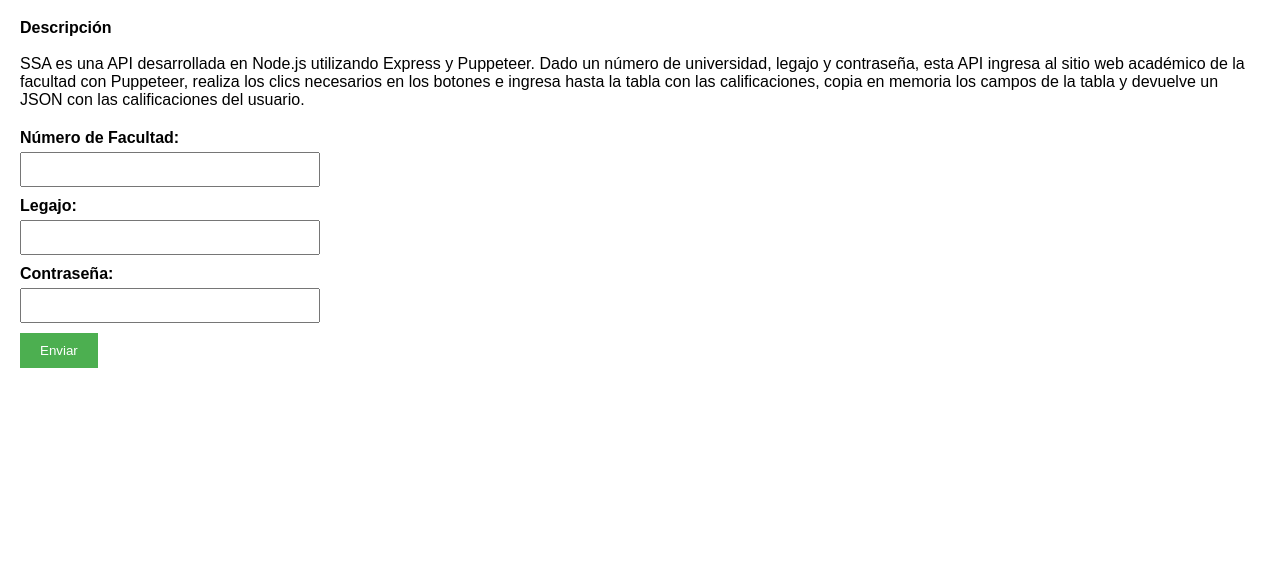
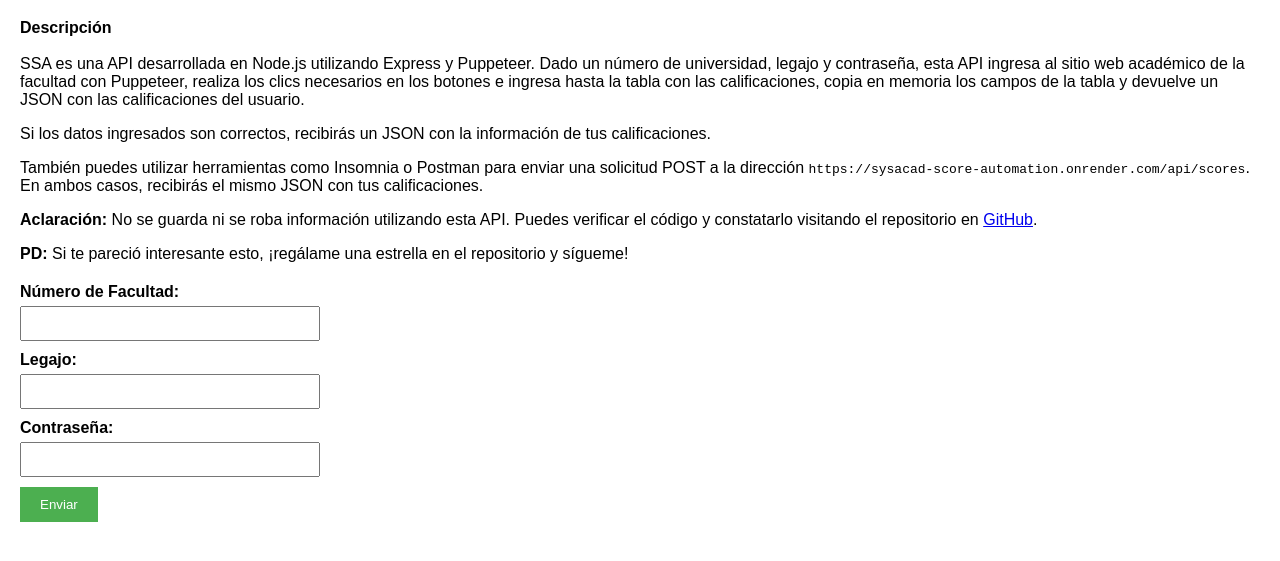
Before and after one commit to BasiliscX/sysacad-score-automation, a website: page public/index.html in a window 1280 px wide. Shown: the part 61-622 px from the top of the page. Drawn offline with Linux system fonts and the light colour scheme.

Commit message:
Added routes to work with Postman or Insomnia, updated the README and the home page.

```diff
--- a/public/index.html
+++ b/public/index.html
@@ -13,6 +13,20 @@
         <br><br>
         SSA es una API desarrollada en Node.js utilizando Express y Puppeteer. Dado un número de universidad, legajo y contraseña, esta API ingresa al sitio web académico de la facultad con Puppeteer, realiza los clics necesarios en los botones e ingresa hasta la tabla con las calificaciones, copia en memoria los campos de la tabla y devuelve un JSON con las calificaciones del usuario.
     </p>
+    <p>
+        Si los datos ingresados son correctos, recibirás un JSON con la información de tus calificaciones.
+    </p>
+    <p>
+        También puedes utilizar herramientas como Insomnia o Postman para enviar una solicitud POST a la dirección
+        <code>https://sysacad-score-automation.onrender.com/api/scores</code>. En ambos casos, recibirás el mismo JSON con tus calificaciones.
+    </p>
+    <p>
+        <strong>Aclaración:</strong> No se guarda ni se roba información utilizando esta API. Puedes verificar el código y constatarlo visitando el repositorio en
+        <a href="https://github.com/BasiliscX/sysacad-score-automation.git" target="_blank">GitHub</a>.
+    </p>
+    <p>
+        <strong>PD:</strong> Si te pareció interesante esto, ¡regálame una estrella en el repositorio y sígueme!
+    </p>
     <form id="formulario" action="/api/scores" method="POST">
         <label for="facultad">Número de Facultad:</label>
         <input type="number" id="facultad" name="facultad" required>
--- a/server.js
+++ b/server.js
@@ -1,5 +1,6 @@
 import express from 'express';
-import { fetchScores } from './src/features/scores/scores.service.js';
+import Routes from './src/routes.js';
+import bodyParser from 'body-parser'
 
 const app = express();
 const port = process.env.PORT || 3000;
@@ -7,6 +8,8 @@
 // Middleware para analizar el cuerpo de las solicitudes POST
 app.use(express.json());
 app.use(express.urlencoded({ extended: true }));
+app.use(bodyParser.json());
+app.use('/', Routes);
 
 // Servir archivos estáticos desde la carpeta public
 app.use(express.static('public'));
```
Also changed, not shown: README.md.
